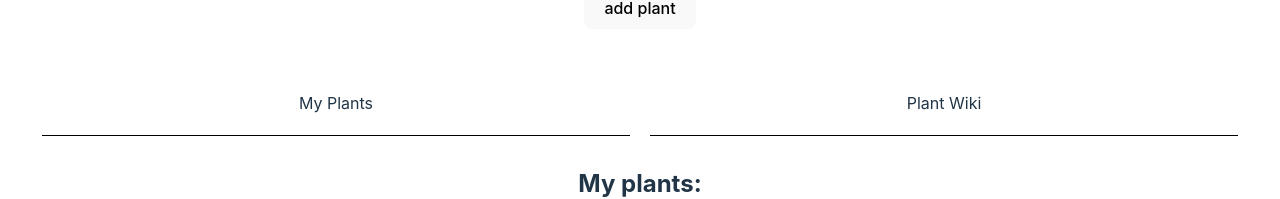
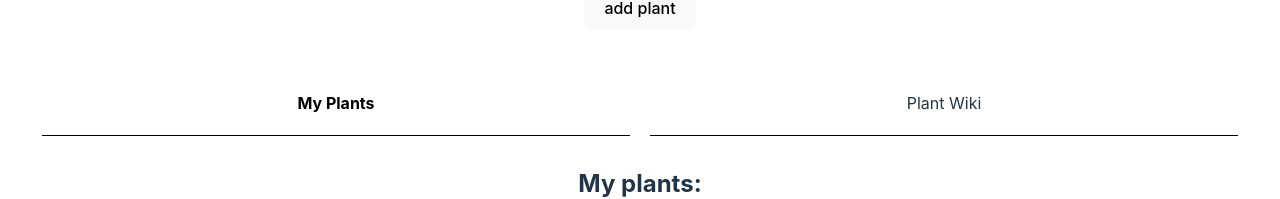
Before and after one commit to Czpl/thirsty, a React (Vite) app: page / in a window 1280 px wide. Shown: the part 468-667 px from the top of the page. Built offline with nearby package versions, Linux system fonts and the light colour scheme.

Commit message:
chore: changed linting rules

```diff
--- a/src/components/Tabs/Tabs.tsx
+++ b/src/components/Tabs/Tabs.tsx
@@ -13,7 +13,7 @@ function Tabs(props:ITabsProps) {
   return (
     <>
       <div className='tabPane'>
-				{props.tabs.map((tab:string, index: number) => <div onClick={() => handleChange(index)}>{tab}</div>)}
+        {props.tabs.map((tab:string, index: number) => <div className={value === index ? 'active' : ''} onClick={() => handleChange(index)}>{tab}</div>)}
       </div>
       {tabs[value]}
     </>
--- a/src/components/Tabs/tabs.scss
+++ b/src/components/Tabs/tabs.scss
@@ -8,9 +8,12 @@
         cursor: pointer;
         transition: opacity .5s;
         border-bottom: 1px solid black;
-
         &:hover {
             opacity: .5;
         }
+        &.active {
+            font-weight: 700;
+            color: black;
+        }
     }
 }
--- a/src/main.tsx
+++ b/src/main.tsx
@@ -4,7 +4,7 @@ import App from './App.tsx'
 import './index.scss'
 
 ReactDOM.createRoot(document.getElementById('root')!).render(
-	<React.StrictMode>
-		<App />
-	</React.StrictMode>,
+  <React.StrictMode>
+    <App />
+  </React.StrictMode>,
 )
```
Also changed, not shown: tests/setup.js (+1 -1 lines), .eslintrc.cjs, src/App.tsx (indentation only), src/components/SinglePlantCard/SinglePlantCard.tsx (indentation only), src/components/WaterProgress/WaterProgress.tsx (indentation only), vite.config.ts (indentation only), 1 other file (tests, documents, lock files or other folders). Lines whose indentation alone changed are shown as unchanged.
